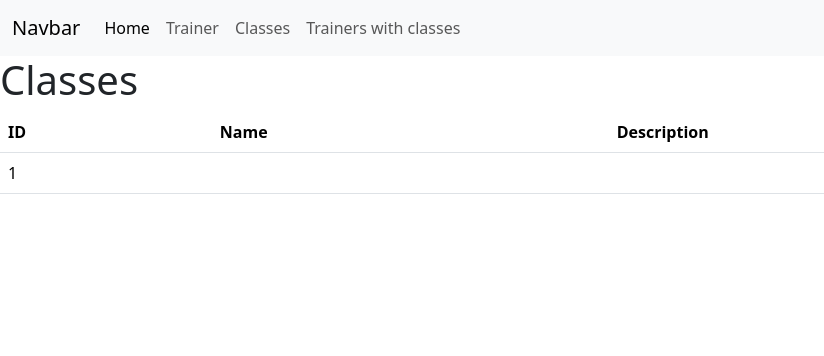
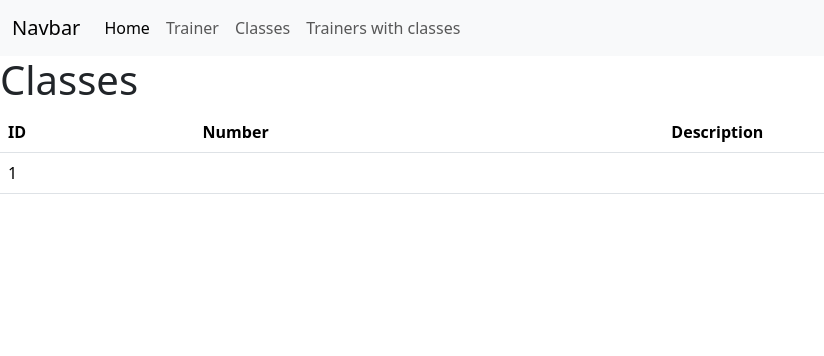
Before and after one commit to MichelleVilane/MIS4013HW3, a PHP site: page /classes.php in a window 1280 px wide. Shown: the top 356 px of the page, without its empty margins (0-824 px from the left). Run offline with PHP 8.4, Linux system fonts and the light colour scheme; tables that the repository leaves empty or names only in its code hold one stand-in row (values such as "Sample post"); data that the repository does not hold is empty.

Commit message:
Update view-classes.php

```diff
--- a/view-classes.php
+++ b/view-classes.php
@@ -4,7 +4,7 @@
     <thead>
       <tr>
         <th>ID</th>
-       <th>Name</th>
+       <th>Number</th>
        <th>Description</th>
       </tr>
 
```
